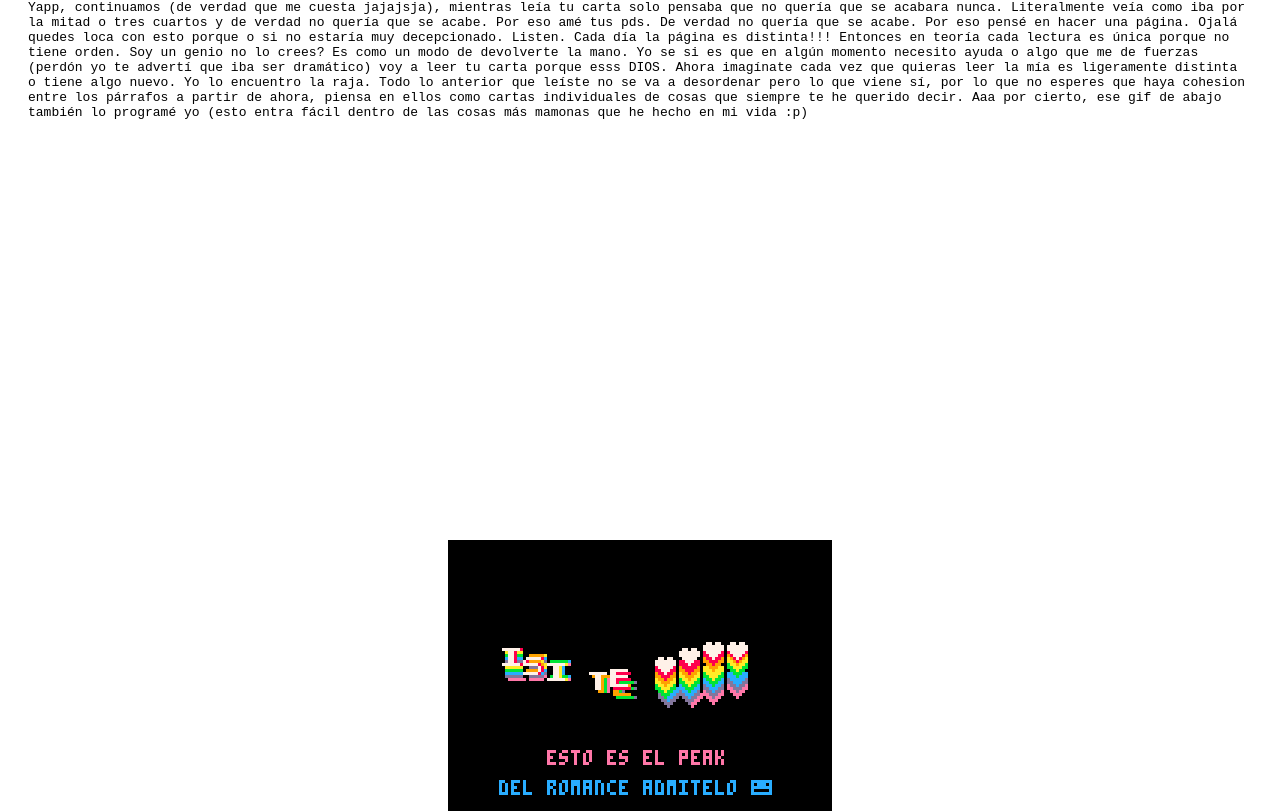
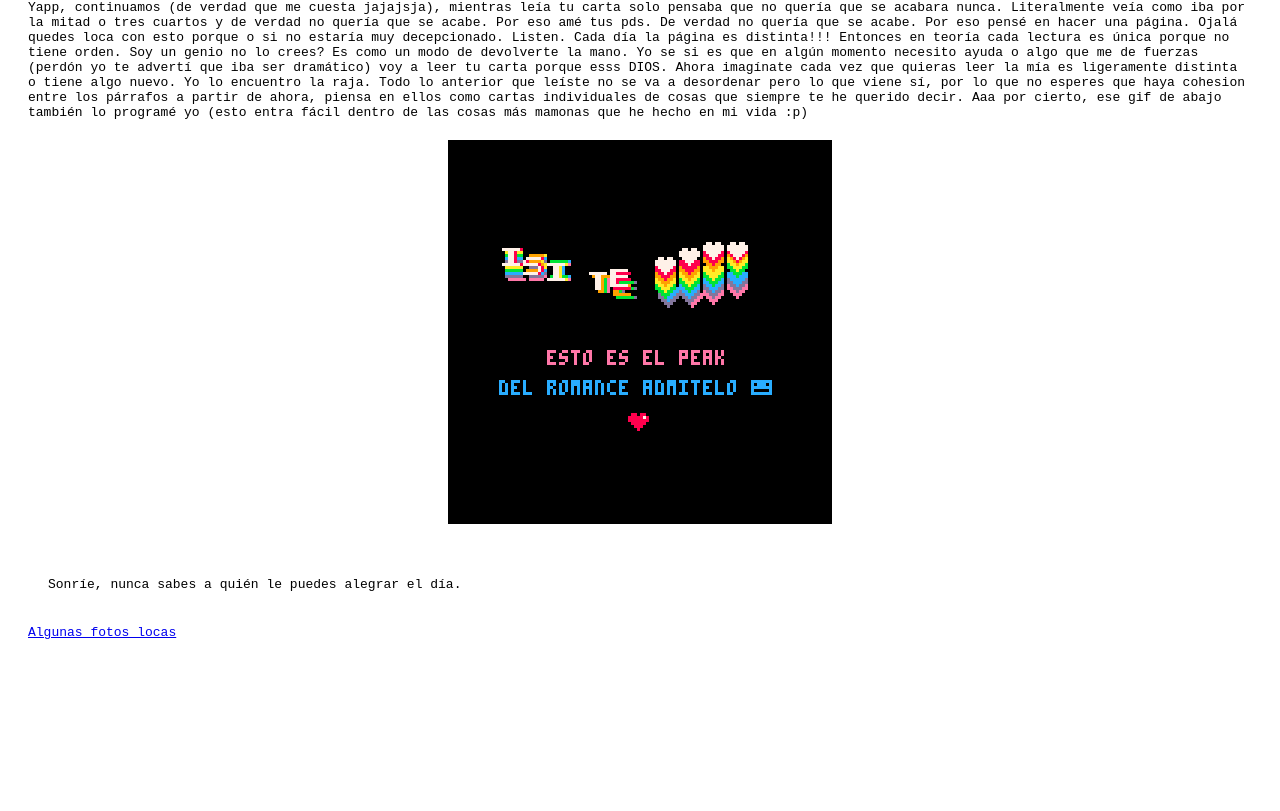
Before and after one commit to Lucian122/isidora, a plain HTML site: page index.html in a window 1280 px wide. Shown: the part 803-1614 px from the top of the page. After the commit the page ends 1471 px from the top, so only its background shows below. Drawn offline with Linux system fonts and the light colour scheme.

Commit message:
Update styles.css

```diff
--- a/styles.css
+++ b/styles.css
@@ -7,7 +7,6 @@ div {
 }
 
 img {
-    padding: 400px; /* Ajusta el valor según lo que necesites */
     max-width: 100%; /* El GIF se adapta al tamaño de la pantalla */
     height: auto; /* Mantiene la proporción del GIF */
     display: block;
```
